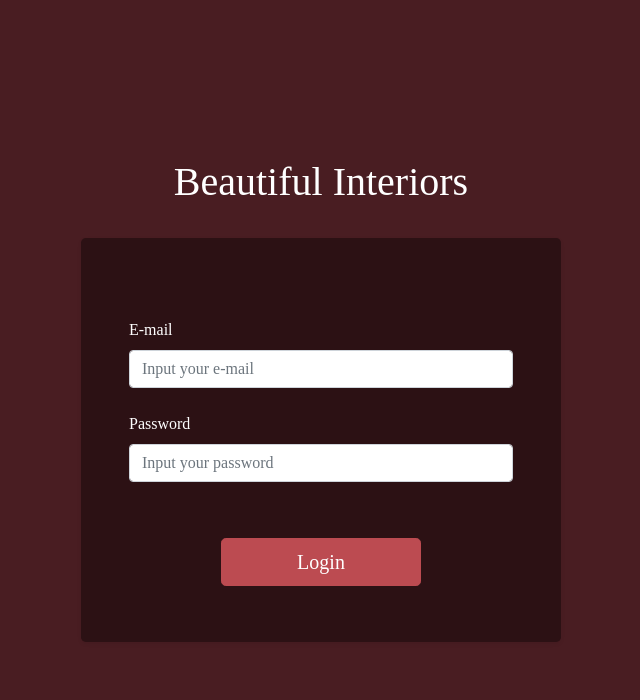
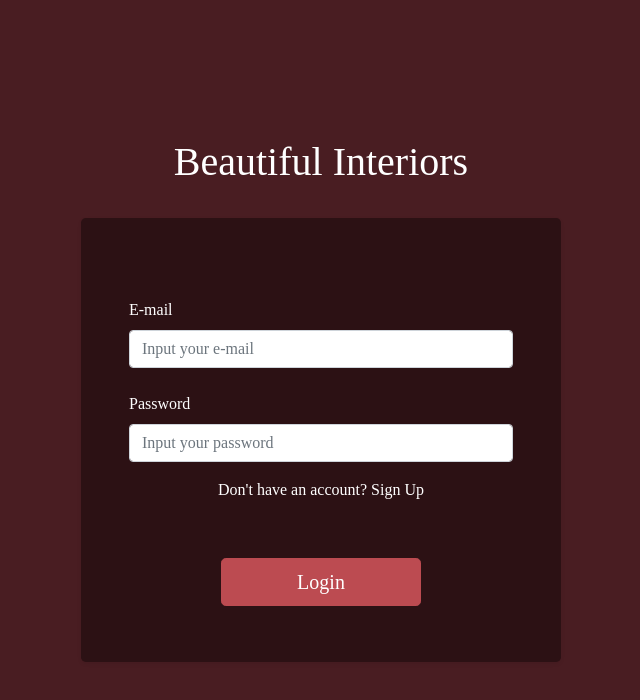
Before and after one commit to bbiancadenisa/beautifullInteriors, a React (Create React App) app in the folder frontend/: page / in a window 1280 px wide. Shown: the top 700 px of the page, without its empty margins (319-959 px from the left). Built offline with nearby package versions, Linux system fonts and the light colour scheme.

Commit message:
feat: add sign up form

```diff
--- a/frontend/src/components/Login/Login.css
+++ b/frontend/src/components/Login/Login.css
@@ -26,3 +26,10 @@
 .textContainer {
     margin-bottom: 1.5em;
 }
+
+.links{
+    width: 100%;
+    text-align: center;
+    cursor: pointer;
+    margin-top: 1em;
+}
--- a/frontend/src/components/Login/Login.js
+++ b/frontend/src/components/Login/Login.js
@@ -6,6 +6,7 @@ const Login = (props) => {
 
     const [userEmail, setUserEmail] = useState('')
     const [userPassword, setUserPassword] = useState('')
+    const [isRegistered, setIsRegistered] = useState(false)
 
     const handleLogin = () => {
        console.log('logged in')
@@ -50,10 +51,16 @@ const Login = (props) => {
                                 onChange={(event) => handleFormComplete(event)}
                             />
                         </div>
+                        <div onClick={()=> setIsRegistered(!isRegistered)} className='links'> {isRegistered? "Back to Login" : "Don't have an account? Sign Up"}</div>
                         <div className='d-flex justify-content-center mt-3' >
-                            <button className='btn btn-lg btnLogin'>
-                                Login
-                            </button>
+                            {!isRegistered? (
+                                <button className='btn btn-lg btnLogin'>
+                                    Login
+                                </button>
+                            ) :
+                            (<button className='btn btn-lg btnLogin'>
+                                Sign Up
+                            </button>)  }
                         </div>
                     </form>
                 </div>
```
